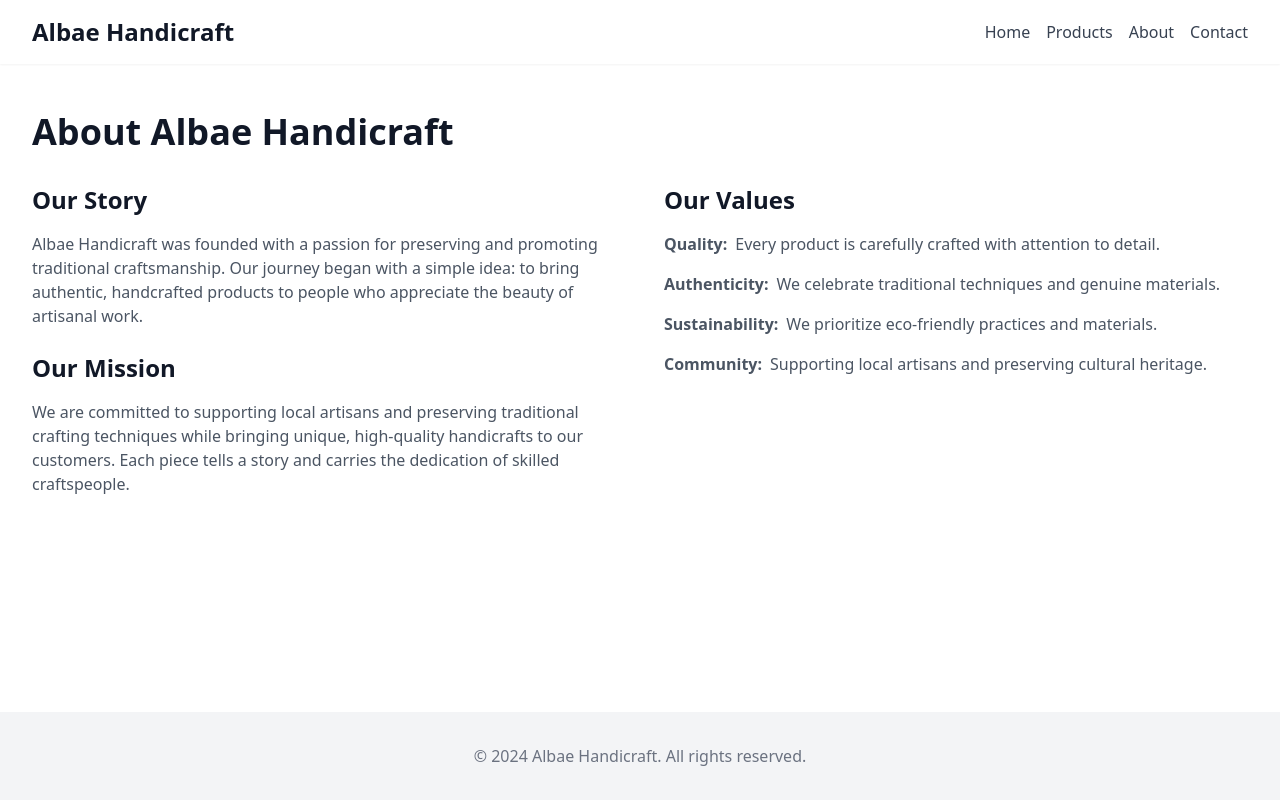
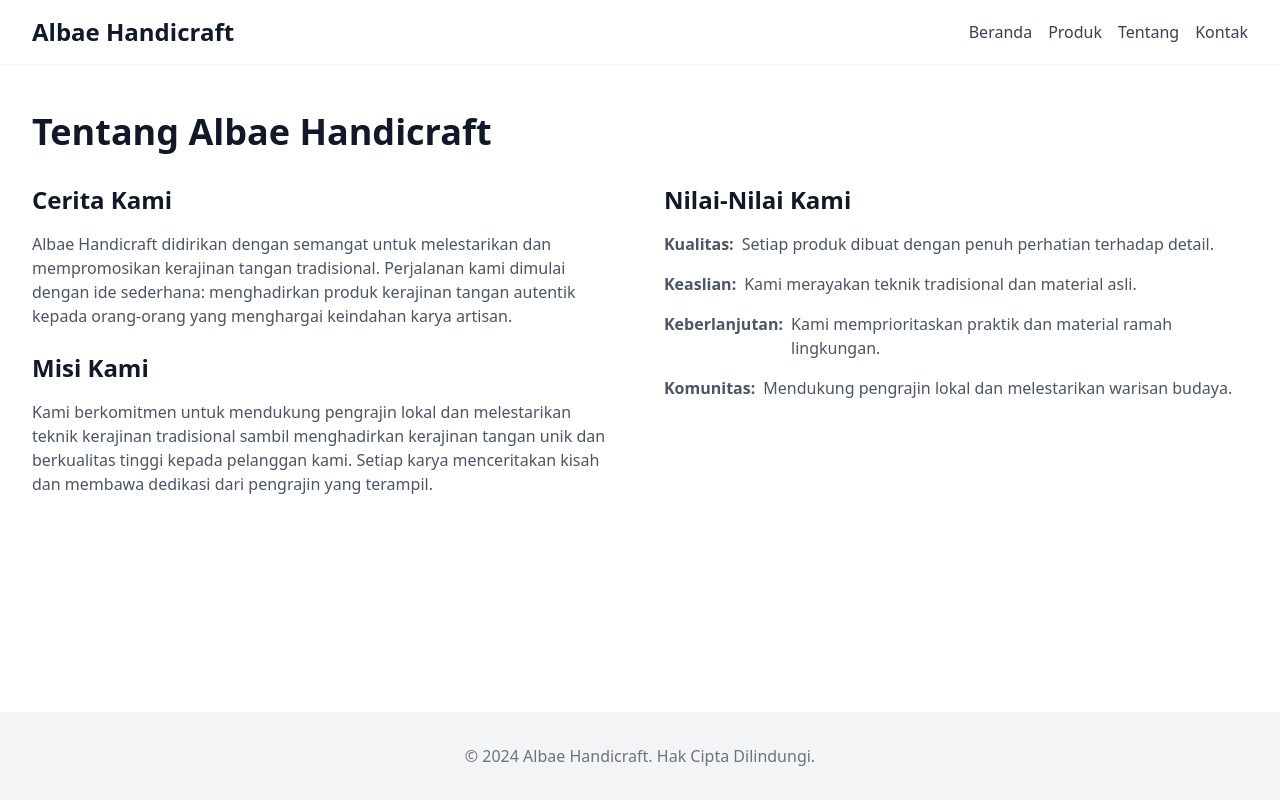
Before and after one commit to koncoweb/albae-handicraft, a React (Vite) app: page /about in a window 1280 px wide. Built offline with nearby package versions, Linux system fonts and the light colour scheme.

Commit message:
Update website language to Bahasa Indonesia
Changed the language of all website pages to Bahasa Indonesia for improved accessibility and user experience.
[skip gpt_engineer]

```diff
--- a/index.html
+++ b/index.html
@@ -1,15 +1,15 @@
 <!DOCTYPE html>
-<html lang="en">
+<html lang="id">
   <head>
     <meta charset="UTF-8" />
     <meta name="viewport" content="width=device-width, initial-scale=1.0" />
-    <title>Albae Handicraft - Handmade Crafts & Artisan Products</title>
-    <meta name="description" content="Discover unique handcrafted products at Albae Handicraft. Shop our collection of artisan-made furniture, home decor, and accessories." />
+    <title>Albae Handicraft - Kerajinan Tangan & Produk Artisan</title>
+    <meta name="description" content="Temukan produk kerajinan tangan unik di Albae Handicraft. Belanja koleksi furnitur, dekorasi rumah, dan aksesoris buatan pengrajin." />
     <meta name="author" content="Albae Handicraft" />
-    <meta property="og:title" content="Albae Handicraft - Handmade Crafts & Artisan Products" />
-    <meta property="og:description" content="Discover unique handcrafted products at Albae Handicraft. Shop our collection of artisan-made furniture, home decor, and accessories." />
+    <meta property="og:title" content="Albae Handicraft - Kerajinan Tangan & Produk Artisan" />
+    <meta property="og:description" content="Temukan produk kerajinan tangan unik di Albae Handicraft. Belanja koleksi furnitur, dekorasi rumah, dan aksesoris buatan pengrajin." />
     <meta property="og:image" content="/og-image.png" />
-    <meta name="keywords" content="handicraft, handmade, artisan, furniture, home decor, accessories" />
+    <meta name="keywords" content="kerajinan tangan, handmade, artisan, furnitur, dekorasi rumah, aksesoris" />
   </head>
   <body>
     <div id="root"></div>
--- a/src/components/Layout.tsx
+++ b/src/components/Layout.tsx
@@ -10,16 +10,16 @@ export default function Layout({ children }: { children: React.ReactNode }) {
           </Link>
           <div className="flex space-x-4">
             <Link to="/" className="text-gray-700 hover:text-gray-900">
-              Home
+              Beranda
             </Link>
             <Link to="/products" className="text-gray-700 hover:text-gray-900">
-              Products
+              Produk
             </Link>
             <Link to="/about" className="text-gray-700 hover:text-gray-900">
-              About
+              Tentang
             </Link>
             <Link to="/contact" className="text-gray-700 hover:text-gray-900">
-              Contact
+              Kontak
             </Link>
           </div>
         </nav>
@@ -30,7 +30,7 @@ export default function Layout({ children }: { children: React.ReactNode }) {
       <footer className="bg-gray-100">
         <div className="max-w-7xl mx-auto px-4 sm:px-6 lg:px-8 py-8">
           <p className="text-center text-gray-500">
-            © {new Date().getFullYear()} Albae Handicraft. All rights reserved.
+            © {new Date().getFullYear()} Albae Handicraft. Hak Cipta Dilindungi.
           </p>
         </div>
       </footer>
--- a/src/pages/About.tsx
+++ b/src/pages/About.tsx
@@ -3,54 +3,56 @@ import Layout from "@/components/Layout";
 
 export default function About() {
   useEffect(() => {
-    document.title = "About Us - Albae Handicraft";
+    document.title = "Tentang Kami - Albae Handicraft";
   }, []);
 
   return (
     <Layout>
       <div className="max-w-7xl mx-auto px-4 sm:px-6 lg:px-8 py-12">
-        <h1 className="text-4xl font-bold text-gray-900 mb-8">About Albae Handicraft</h1>
+        <h1 className="text-4xl font-bold text-gray-900 mb-8">Tentang Albae Handicraft</h1>
 
         <div className="grid grid-cols-1 md:grid-cols-2 gap-12">
           <div className="space-y-6">
             <section>
-              <h2 className="text-2xl font-semibold text-gray-900 mb-4">Our Story</h2>
+              <h2 className="text-2xl font-semibold text-gray-900 mb-4">Cerita Kami</h2>
               <p className="text-gray-600">
-                Albae Handicraft was founded with a passion for preserving and promoting traditional craftsmanship.
-                Our journey began with a simple idea: to bring authentic, handcrafted products to people who appreciate
-                the beauty of artisanal work.
+                Albae Handicraft didirikan dengan semangat untuk melestarikan dan mempromosikan
+                kerajinan tangan tradisional. Perjalanan kami dimulai dengan ide sederhana:
+                menghadirkan produk kerajinan tangan autentik kepada orang-orang yang menghargai
+                keindahan karya artisan.
               </p>
             </section>
 
             <section>
-              <h2 className="text-2xl font-semibold text-gray-900 mb-4">Our Mission</h2>
+              <h2 className="text-2xl font-semibold text-gray-900 mb-4">Misi Kami</h2>
               <p className="text-gray-600">
-                We are committed to supporting local artisans and preserving traditional crafting techniques while
-                bringing unique, high-quality handicrafts to our customers. Each piece tells a story and carries
-                the dedication of skilled craftspeople.
+                Kami berkomitmen untuk mendukung pengrajin lokal dan melestarikan teknik kerajinan
+                tradisional sambil menghadirkan kerajinan tangan unik dan berkualitas tinggi kepada
+                pelanggan kami. Setiap karya menceritakan kisah dan membawa dedikasi dari pengrajin
+                yang terampil.
               </p>
             </section>
           </div>
 
           <div className="space-y-6">
             <section>
-              <h2 className="text-2xl font-semibold text-gray-900 mb-4">Our Values</h2>
+              <h2 className="text-2xl font-semibold text-gray-900 mb-4">Nilai-Nilai Kami</h2>
               <ul className="space-y-4 text-gray-600">
                 <li className="flex items-start">
-                  <span className="font-semibold mr-2">Quality:</span>
-                  Every product is carefully crafted with attention to detail.
+                  <span className="font-semibold mr-2">Kualitas:</span>
+                  Setiap produk dibuat dengan penuh perhatian terhadap detail.
                 </li>
                 <li className="flex items-start">
-                  <span className="font-semibold mr-2">Authenticity:</span>
-                  We celebrate traditional techniques and genuine materials.
+                  <span className="font-semibold mr-2">Keaslian:</span>
+                  Kami merayakan teknik tradisional dan material asli.
                 </li>
                 <li className="flex items-start">
-                  <span className="font-semibold mr-2">Sustainability:</span>
-                  We prioritize eco-friendly practices and materials.
+                  <span className="font-semibold mr-2">Keberlanjutan:</span>
+                  Kami memprioritaskan praktik dan material ramah lingkungan.
                 </li>
                 <li className="flex items-start">
-                  <span className="font-semibold mr-2">Community:</span>
-                  Supporting local artisans and preserving cultural heritage.
+                  <span className="font-semibold mr-2">Komunitas:</span>
+                  Mendukung pengrajin lokal dan melestarikan warisan budaya.
                 </li>
               </ul>
             </section>
--- a/src/pages/Index.tsx
+++ b/src/pages/Index.tsx
@@ -7,7 +7,7 @@ import { supabase } from "@/integrations/supabase/client";
 
 export default function Index() {
   useEffect(() => {
-    document.title = "Albae Handicraft - Handmade Crafts & Artisan Products";
+    document.title = "Albae Handicraft - Kerajinan Tangan & Produk Artisan";
   }, []);
 
   const { data: featuredProducts } = useQuery({
@@ -30,16 +30,16 @@ export default function Index() {
         <div className="max-w-7xl mx-auto px-4 sm:px-6 lg:px-8">
           <div className="text-center">
             <h1 className="text-4xl font-bold text-gray-900 sm:text-5xl">
-              Welcome to Albae Handicraft
+              Selamat Datang di Albae Handicraft
             </h1>
             <p className="mt-4 text-xl text-gray-600">
-              Discover our collection of handcrafted products made with love and care
+              Temukan koleksi produk kerajinan tangan kami yang dibuat dengan penuh cinta dan perhatian
             </p>
             <Link
               to="/products"
               className="mt-8 inline-block bg-primary text-white px-6 py-3 rounded-md hover:bg-primary/90"
             >
-              View All Products
+              Lihat Semua Produk
             </Link>
           </div>
         </div>
@@ -47,7 +47,7 @@ export default function Index() {
 
       <section className="py-12">
         <div className="max-w-7xl mx-auto px-4 sm:px-6 lg:px-8">
-          <h2 className="text-3xl font-bold text-gray-900 mb-8">Featured Products</h2>
+          <h2 className="text-3xl font-bold text-gray-900 mb-8">Produk Unggulan</h2>
           <div className="grid grid-cols-1 sm:grid-cols-2 lg:grid-cols-4 gap-6">
             {featuredProducts?.map((product) => (
               <Card key={product.id}>
@@ -59,7 +59,7 @@ export default function Index() {
                   />
                   <CardContent className="p-4">
                     <h3 className="font-semibold text-lg mb-2">{product.nama}</h3>
-                    <p className="text-gray-600">${product.price.toFixed(2)}</p>
+                    <p className="text-gray-600">Rp {product.price.toLocaleString('id-ID')}</p>
                   </CardContent>
                 </Link>
               </Card>
--- a/src/pages/Products.tsx
+++ b/src/pages/Products.tsx
@@ -12,7 +12,7 @@ export default function Products() {
   const [selectedCategory, setSelectedCategory] = useState("");
 
   useEffect(() => {
-    document.title = "Products - Albae Handicraft";
+    document.title = "Produk - Albae Handicraft";
   }, []);
 
   const { data: products, isLoading } = useQuery({
@@ -54,14 +54,14 @@ export default function Products() {
   return (
     <Layout>
       <div className="max-w-7xl mx-auto px-4 sm:px-6 lg:px-8 py-8">
-        <h1 className="text-3xl font-bold text-gray-900 mb-8">Our Products</h1>
+        <h1 className="text-3xl font-bold text-gray-900 mb-8">Produk Kami</h1>
 
         <div className="flex flex-col sm:flex-row gap-4 mb-8">
           <div className="relative flex-grow">
             <Search className="absolute left-3 top-1/2 transform -translate-y-1/2 text-gray-400" />
             <Input
               type="text"
-              placeholder="Search products..."
+              placeholder="Cari produk..."
               value={searchTerm}
               onChange={(e) => setSearchTerm(e.target.value)}
               className="pl-10"
@@ -75,7 +75,7 @@ export default function Products() {
               onChange={(e) => setSelectedCategory(e.target.value)}
               className="border rounded-md p-2"
             >
-              <option value="">All Categories</option>
+              <option value="">Semua Kategori</option>
               {categories?.map((category) => (
                 <option key={category} value={category}>
                   {category}
@@ -86,7 +86,7 @@ export default function Products() {
         </div>
 
         {isLoading ? (
-          <div className="text-center py-8">Loading...</div>
+          <div className="text-center py-8">Memuat...</div>
         ) : (
           <div className="grid grid-cols-1 sm:grid-cols-2 lg:grid-cols-4 gap-6">
             {products?.map((product) => (
@@ -100,7 +100,7 @@ export default function Products() {
                   <CardContent className="p-4">
                     <h2 className="font-semibold text-lg mb-2">{product.nama}</h2>
                     <p className="text-gray-600 mb-2">{product.category}</p>
-                    <p className="font-bold">${product.price.toFixed(2)}</p>
+                    <p className="font-bold">Rp {product.price.toLocaleString('id-ID')}</p>
                   </CardContent>
                 </Link>
               </Card>
```
Also changed, not shown: src/pages/Contact.tsx (+22 -23 lines).
